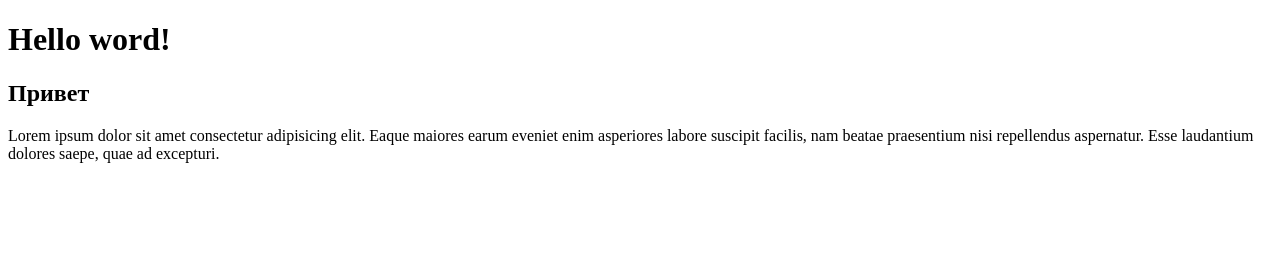
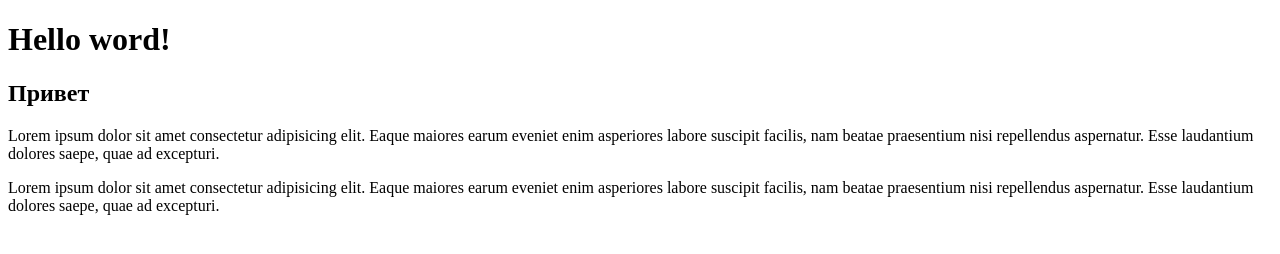
Before and after one commit to dvsyutkin/udemy, a plain HTML site: page les1/index.html in a window 1280 px wide. Drawn offline with Linux system fonts and the light colour scheme.

Commit message:
Добавление еще парагрфа

```diff
--- a/les1/index.html
+++ b/les1/index.html
@@ -10,6 +10,7 @@
   <h1>Hello word!</h1>
   <h2>Привет</h2>
   <p>Lorem ipsum dolor sit amet consectetur adipisicing elit. Eaque maiores earum eveniet enim asperiores labore suscipit facilis, nam beatae praesentium nisi repellendus aspernatur. Esse laudantium dolores saepe, quae ad excepturi.</p>
+  <p>Lorem ipsum dolor sit amet consectetur adipisicing elit. Eaque maiores earum eveniet enim asperiores labore suscipit facilis, nam beatae praesentium nisi repellendus aspernatur. Esse laudantium dolores saepe, quae ad excepturi.</p>
   <script src="main.js"></script>
 </body>
 </html>
```
Also changed, not shown: 1 other file.
